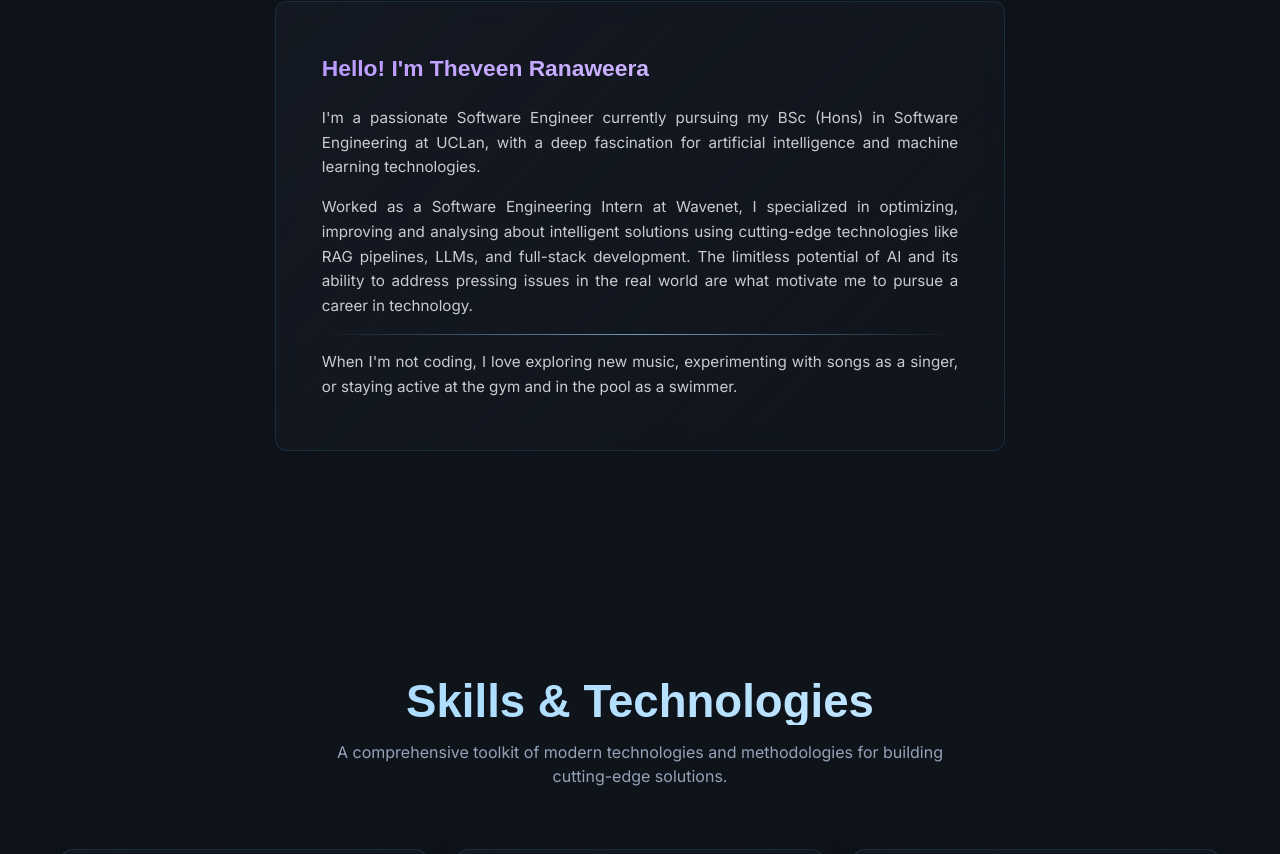
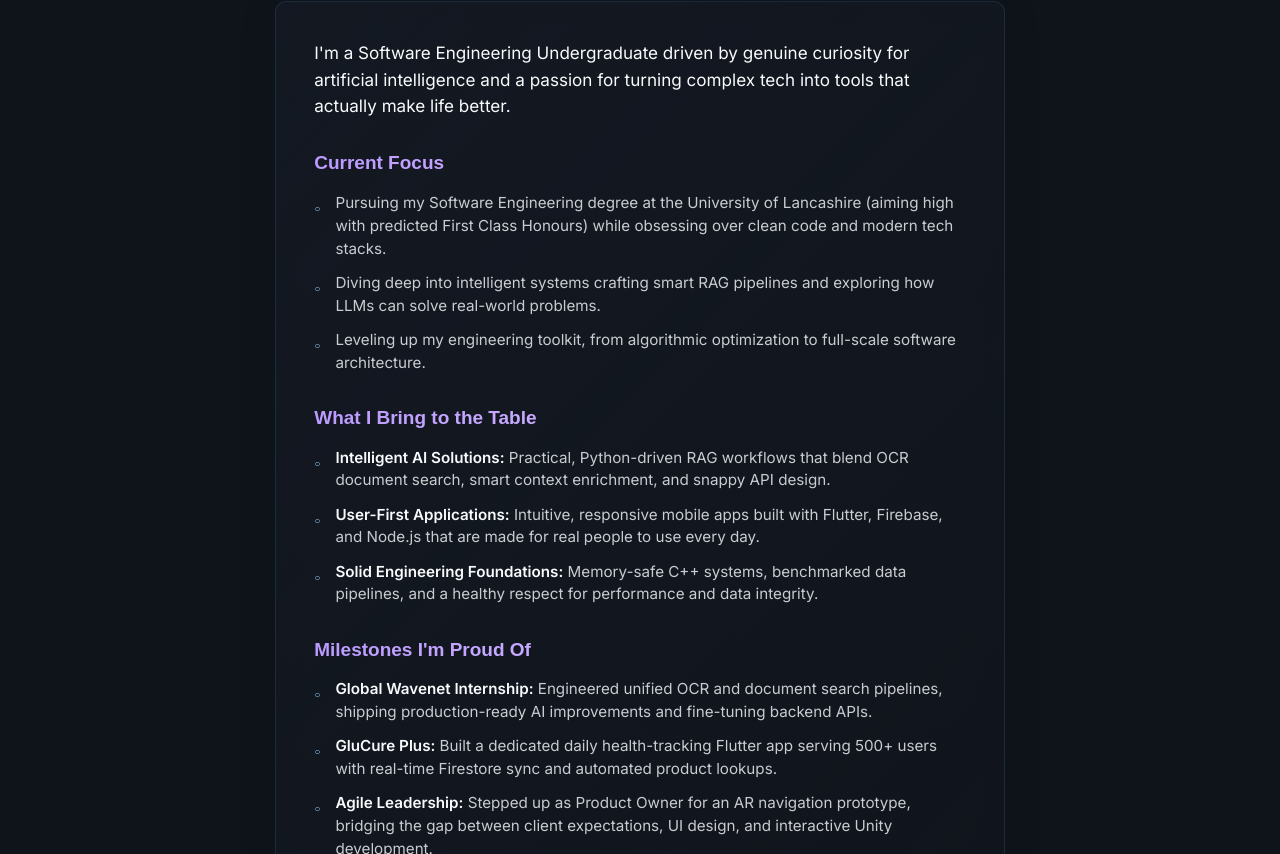
Before and after one commit to theveenranaweera/Theveen-Portfolio, a React (Vite) app: page / in a window 1280 px wide. Shown: the part 1066-1920 px from the top of the page. Built offline with nearby package versions, Linux system fonts and the light colour scheme; a web font is replaced by a local one.

Commit message:
Update About section content

```diff
--- a/src/components/About.tsx
+++ b/src/components/About.tsx
@@ -62,26 +62,70 @@ const About = () => {
 
           {/* Bio Text */}
           <div ref={contentRef} className="space-y-6">
-            <div className="glass-card p-10 md:p-12 min-h-[450px] flex flex-col justify-center">
-              <h3 className="text-2xl font-heading font-semibold text-gradient-accent mb-6">
-                Hello! I'm Theveen Ranaweera
-              </h3>
-
-              <div className="space-y-4 text-foreground/80 leading-relaxed text-justify">
-                <p>
-                  I'm a passionate Software Engineer currently pursuing my BSc (Hons) in Software Engineering at UCLan,
-                  with a deep fascination for artificial intelligence and machine learning technologies.
+            <div className="glass-card p-8 md:p-10 min-h-[450px] flex flex-col justify-center">
+              <div className="space-y-8 text-foreground/80 leading-relaxed text-left">
+                <p className="text-lg text-foreground">
+                  I'm a Software Engineering Undergraduate driven by genuine curiosity for artificial intelligence and a
+                  passion for turning complex tech into tools that actually make life better.
                 </p>
 
-                <p>
-                  Worked as a Software Engineering Intern at Wavenet, I specialized in optimizing, improving and analysing about intelligent
-                  solutions using cutting-edge technologies like RAG pipelines, LLMs, and full-stack development.
-                  The limitless potential of AI and its ability to address pressing issues in the real world are what motivate me to pursue a career in technology.
-                </p>
+                <div className="space-y-4">
+                  <h4 className="text-xl font-heading font-semibold text-gradient-accent">Current Focus</h4>
+                  <ul className="space-y-3 text-sm md:text-base">
+                    <li className="flex items-start">
+                      <span className="mr-4 mt-[5px] text-[10px] text-primary">○</span>
+                      <span>Pursuing my Software Engineering degree at the University of Lancashire (aiming high with predicted First Class Honours) while obsessing over clean code and modern tech stacks.</span>
+                    </li>
+                    <li className="flex items-start">
+                      <span className="mr-4 mt-[5px] text-[10px] text-primary">○</span>
+                      <span>Diving deep into intelligent systems crafting smart RAG pipelines and exploring how LLMs can solve real-world problems.</span>
+                    </li>
+                    <li className="flex items-start">
+                      <span className="mr-4 mt-[5px] text-[10px] text-primary">○</span>
+                      <span>Leveling up my engineering toolkit, from algorithmic optimization to full-scale software architecture.</span>
+                    </li>
+                  </ul>
+                </div>
+
+                <div className="space-y-4">
+                  <h4 className="text-xl font-heading font-semibold text-gradient-accent">What I Bring to the Table</h4>
+                  <ul className="space-y-3 text-sm md:text-base">
+                    <li className="flex items-start">
+                      <span className="mr-4 mt-[5px] text-[10px] text-primary">○</span>
+                      <span><strong className="font-semibold text-foreground">Intelligent AI Solutions:</strong> Practical, Python-driven RAG workflows that blend OCR document search, smart context enrichment, and snappy API design.</span>
+                    </li>
+                    <li className="flex items-start">
+                      <span className="mr-4 mt-[5px] text-[10px] text-primary">○</span>
+                      <span><strong className="font-semibold text-foreground">User-First Applications:</strong> Intuitive, responsive mobile apps built with Flutter, Firebase, and Node.js that are made for real people to use every day.</span>
+                    </li>
+                    <li className="flex items-start">
+                      <span className="mr-4 mt-[5px] text-[10px] text-primary">○</span>
+                      <span><strong className="font-semibold text-foreground">Solid Engineering Foundations:</strong> Memory-safe C++ systems, benchmarked data pipelines, and a healthy respect for performance and data integrity.</span>
+                    </li>
+                  </ul>
+                </div>
+
+                <div className="space-y-4">
+                  <h4 className="text-xl font-heading font-semibold text-gradient-accent">Milestones I'm Proud Of</h4>
+                  <ul className="space-y-3 text-sm md:text-base">
+                    <li className="flex items-start">
+                      <span className="mr-4 mt-[5px] text-[10px] text-primary">○</span>
+                      <span><strong className="font-semibold text-foreground">Global Wavenet Internship:</strong> Engineered unified OCR and document search pipelines, shipping production-ready AI improvements and fine-tuning backend APIs.</span>
+                    </li>
+                    <li className="flex items-start">
+                      <span className="mr-4 mt-[5px] text-[10px] text-primary">○</span>
+                      <span><strong className="font-semibold text-foreground">GluCure Plus:</strong> Built a dedicated daily health-tracking Flutter app serving 500+ users with real-time Firestore sync and automated product lookups.</span>
+                    </li>
+                    <li className="flex items-start">
+                      <span className="mr-4 mt-[5px] text-[10px] text-primary">○</span>
+                      <span><strong className="font-semibold text-foreground">Agile Leadership:</strong> Stepped up as Product Owner for an AR navigation prototype, bridging the gap between client expectations, UI design, and interactive Unity development.</span>
+                    </li>
+                  </ul>
+                </div>
 
                 <div className="h-px w-full my-6 bg-gradient-to-r from-transparent via-primary/70 to-transparent" />
 
-                <p>
+                <p className="text-sm md:text-base">
                   When I'm not coding, I love exploring new music, experimenting with songs as a singer,
                   or staying active at the gym and in the pool as a swimmer.
                 </p>
```
